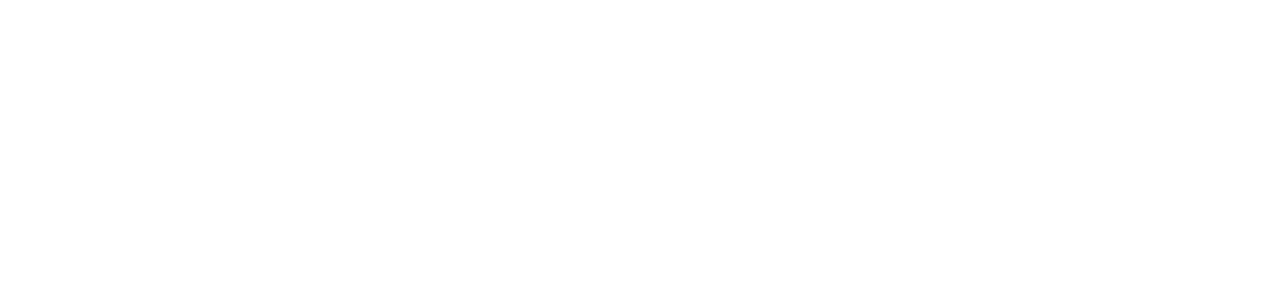
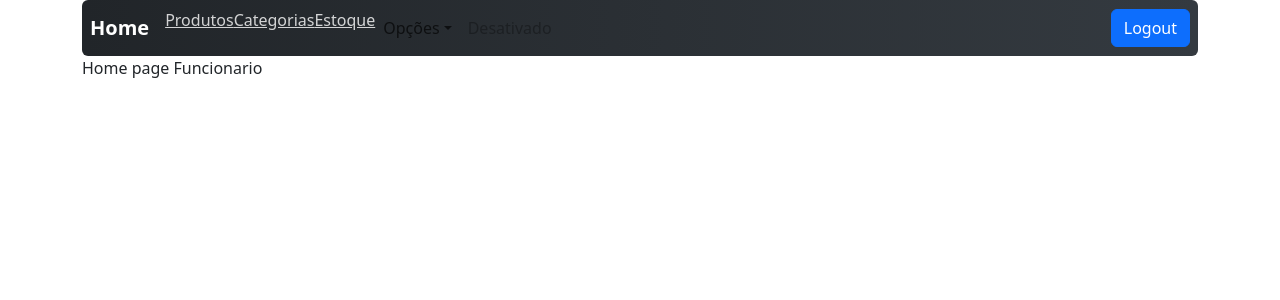
Before and after one commit to DudaMaria01/pizzaria-da-duda, a React (Vite) app: page /pizzaria/funcionario/home in a window 1280 px wide. Before the commit this address had no page. Shown: the top 300 px of the page. Built offline with nearby package versions, Linux system fonts and the light colour scheme.

Commit message:
Sisema de rotas e estilização personalizada

```diff
--- a/src/pages/HomeFuncionario/HomeFuncionario.jsx
+++ b/src/pages/HomeFuncionario/HomeFuncionario.jsx
@@ -4,6 +4,8 @@ const HomeFuncionario = () => {
     return (
         <div className='container'>
             <MenuFuncionario/>
+
+            <p>Home page Funcionario</p>
         </div>
     )
 }
--- /dev/null
+++ b/src/pages/ListarProduto/ListarProduto.jsx
@@ -0,0 +1,50 @@
+import MenuFuncionario from '../MenuFuncionario/MenuFuncionario'
+const ListarProduto = () => {
+
+    const arrayProdutos = [
+        {
+            id: 1,
+            nome: "Pizza de Mussarela",
+            precoVenda: 55.00,
+            descricao: "Pizza de queijo mussarela com tomates, azeitonas e oregano"
+        },
+
+
+        {
+         id: 2,
+         nome: "Pizza de Frango",
+         precoVenda: 60.00,
+         descricao: "Pizza de frango defumado com catupiry"
+        },
+
+        {
+            id: 3,
+            nome: "Pizza de Brócolis",
+            precoVenda: 48.00,
+            descricao: "Pizza de brócolis com queijo e pedaços de bacon por cima para finalizar"
+        },
+
+        {
+            id:4,
+            nome: "Pizza de Banana",
+            precoVenda: 50.00,
+            descricao: "Pizza de Bananas em rodelas com doce de leite e canela"
+
+        }
+
+    ]
+
+
+    return (
+
+        <div className='container'>
+
+            <MenuFuncionario/>
+
+            <p>Lista de Produtos</p>
+
+        </div>
+    )
+}
+
+export default ListarProduto
--- a/src/pages/MenuFuncionario/MenuFuncionario.jsx
+++ b/src/pages/MenuFuncionario/MenuFuncionario.jsx
@@ -1,10 +1,11 @@
+import styles from './MenuFuncionario.module.css'
 const MenuFuncionario = () => {
 
     return (
 
         <div>
-        <nav className="navbar navbar-expand-lg navbar-light bg-light p-2 rounded shadow-sm w-100">
-        <a className="navbar-brand" href="/pizzaria/funcionario/home">
+        <nav className= {`navbar navbar-expand-lg navbar-light p-2 rounded shadow-sm-w-100 ${styles.menu}`}>
+        <a className= {`navbar-brand ${styles.logo}`} href="/pizzaria/funcionario/home">
           Home
         </a>
 
@@ -24,17 +25,17 @@ const MenuFuncionario = () => {
         <div className="collapse navbar-collapse" id="navbarSupportedContent">
           <ul className="navbar-nav me-auto">
             <li className="nav-item active">
-              <a className="nav-link" href="/pizzaria/funcionario/produto">
+              <a className= {`navbar-link ${styles.itemMenu}`} href="/pizzaria/funcionario/produtos">
                 Produtos
               </a>
             </li>
             <li className="nav-item">
-              <a className="nav-link" href="/pizzaria/funcionario/categoria">
+              <a className= {`navbar-link ${styles.itemMenu}`} href="/pizzaria/funcionario/categorias">
                 Categorias
               </a>
             </li>
             <li className="nav-item">
-              <a className="nav-link" href="/pizzaria/funcionario/estoque">
+              <a className= {`navbar-link ${styles.itemMenu}`} href="/pizzaria/funcionario/estoques">
                 Estoque
               </a>
             </li>
--- /dev/null
+++ b/src/pages/MenuFuncionario/MenuFuncionario.module.css
@@ -0,0 +1,23 @@
+.menu {
+    background: linear-gradient(
+        90deg,
+        #212529,
+        #343a40
+    );
+}
+
+.logo {
+    color: white !important;
+    font-weight: bold;
+    font-size: 1.4rem;
+}
+
+.itemMenu {
+    color: rgba(255, 255, 255, .8) !important;
+    transition: .3s;
+}
+
+.itemMenu:hover {
+    color: orange !important;
+    transform: translateY(-1px);
+}
--- a/src/routes/AppRoutes.jsx
+++ b/src/routes/AppRoutes.jsx
@@ -7,6 +7,7 @@ import{
 }
 from "react-router-dom"
 import HomeFuncionario from "../pages/HomeFuncionario/HomeFuncionario"
+import ListarProduto from "../pages/ListarProduto/ListarProduto"
 
 const AppRoutes = () =>{
 
@@ -14,9 +15,20 @@ const AppRoutes = () =>{
         <BrowserRouter>
             <Routes>
                 <Route
-                    path=""
+                    path="/"
                     element={<HomeFuncionario/>}
                     />
+
+                    <Route
+                    path="/pizzaria/funcionario/home"
+                    element={<HomeFuncionario/>}
+                    />
+
+                    <Route
+                    path="/pizzaria/funcionario/produtos"
+                    element ={<ListarProduto/>}
+                    />
+
             </Routes>
         </BrowserRouter>
 
```
